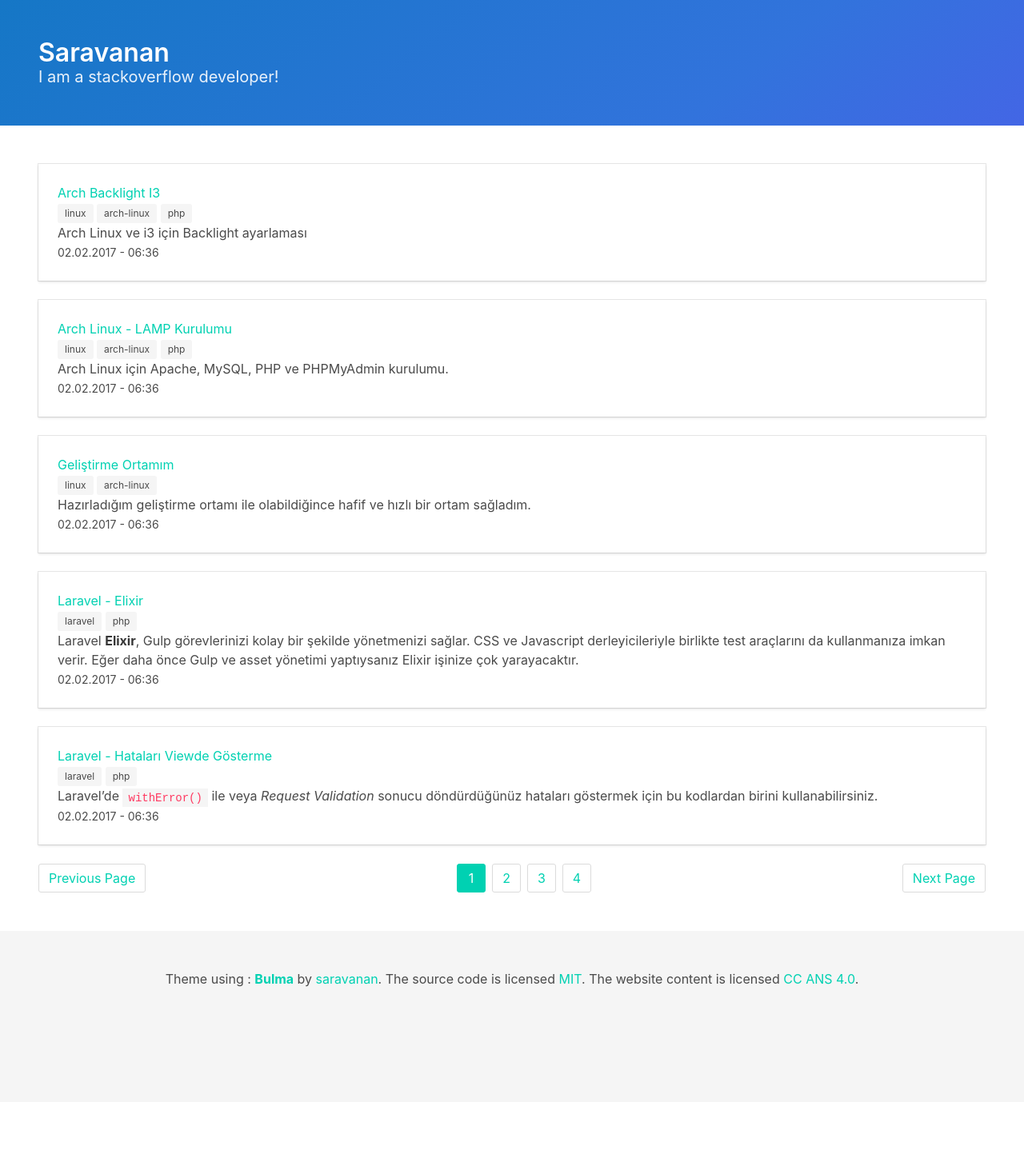
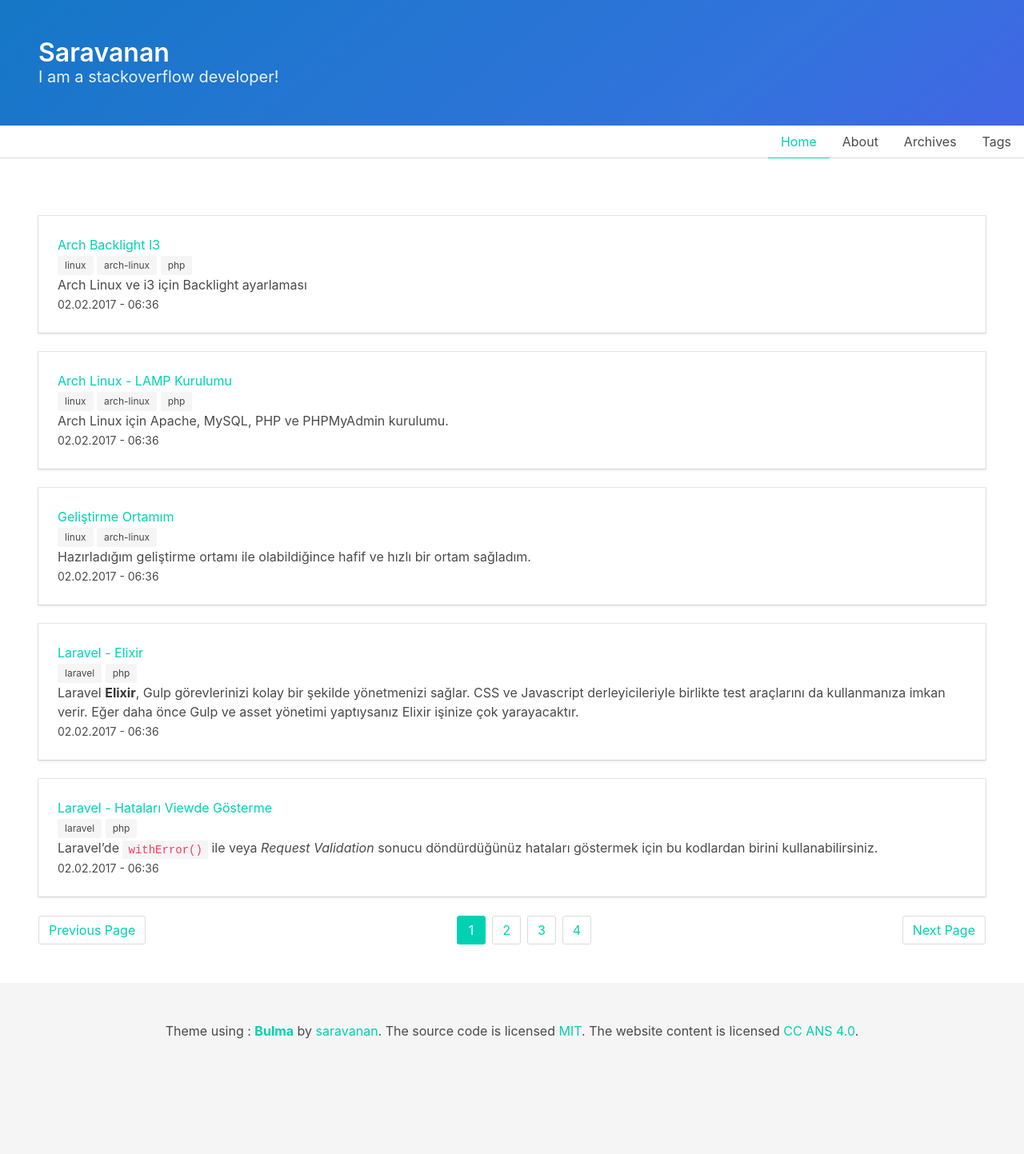
Before and after one commit to saravanaram/saravanaram.github.io, a Jekyll site: the page built from index.html, in a window 1280 px wide. Shown: the whole page at 80% size. Built offline with Jekyll 4.4.1, drawn with Linux system fonts in a browser that asks for light colours; the list of posts is cut into pages by our own code; before the commit the page ends 1378 px from its top, so only the background shows below that.

Commit message:
Update header.html

```diff
--- a/_includes/header.html
+++ b/_includes/header.html
@@ -10,6 +10,14 @@
         </div>
     </div>
 </section>
+<div class="tabs is-right">
+  <ul>
+    <li class="is-active"><a>Home</a></li>
+    <li><a>About</a></li>
+    <li><a>Archives</a></li>
+    <li><a>Tags</a></li>
+  </ul>
+</div>
 <!--<nav class="nav has-shadow">
     <div class="container is-fluid">
         <div class="nav-left nav-brand">
```
